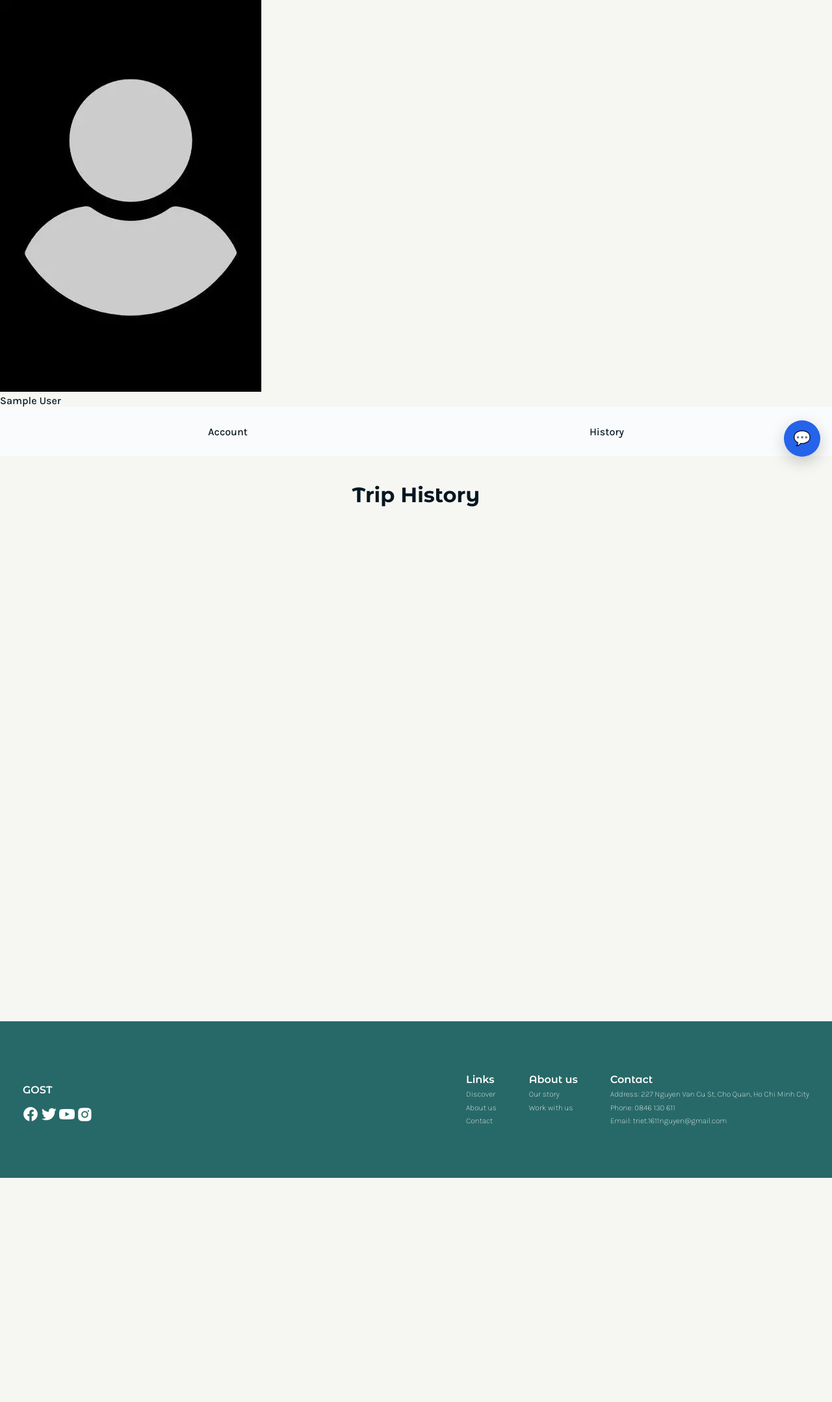
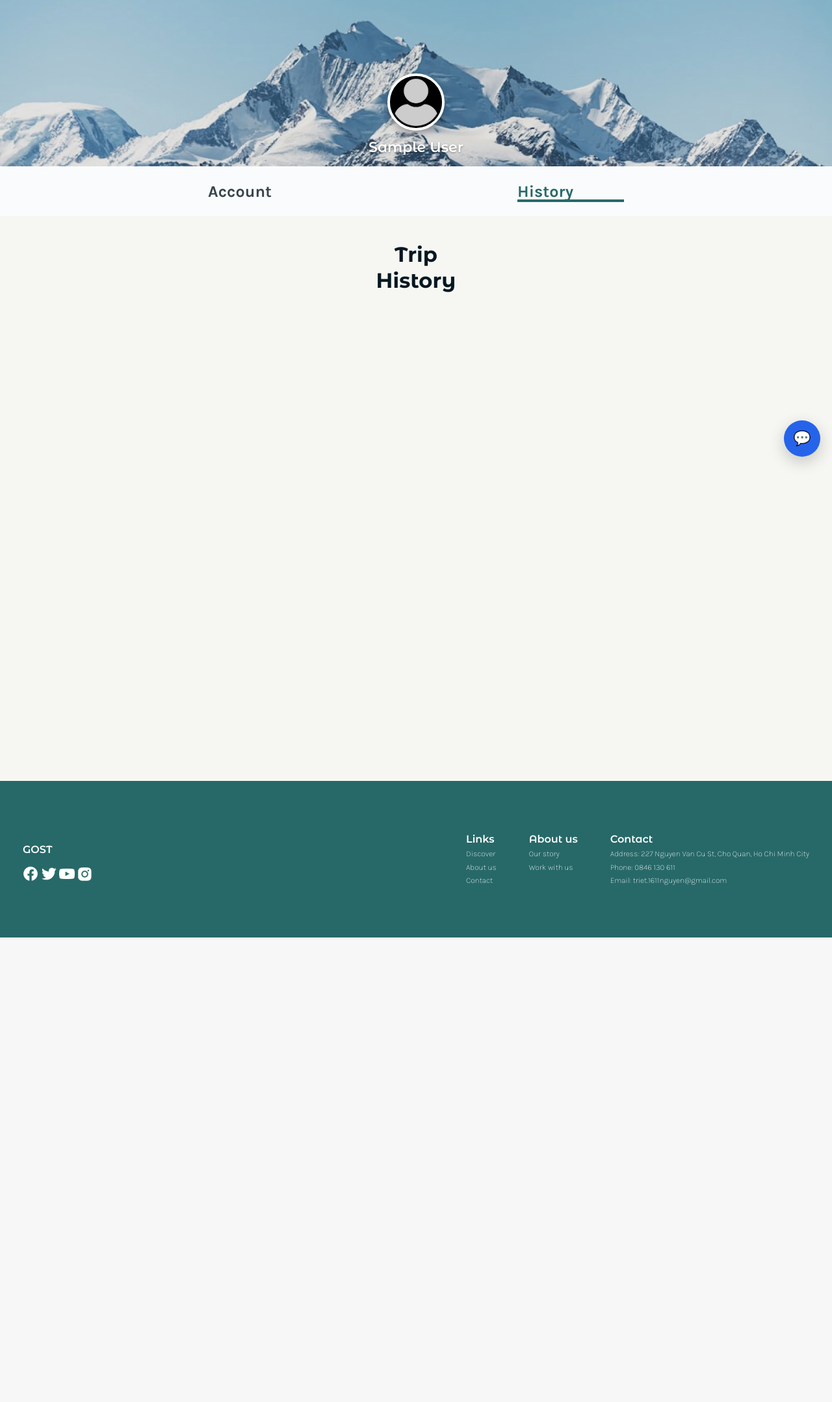
Before and after one commit to cgk1401/SMART-TOURISM-SYSTEM, a Django app: page /account/history/ in a window 1280 px wide. Shown: the part 79-2237 px from the top of the page at 65% size. After the commit the page ends 1522 px from the top, so only its background shows below. Run offline with Django 4.2, Linux system fonts and the light colour scheme; the visitor is signed in with stand-in values (Sample User, id 1).

Commit message:
fix history.html

```diff
--- a/Sightseeing/AccountScreen/static/history.css
+++ b/Sightseeing/AccountScreen/static/history.css
@@ -290,3 +290,50 @@
             font-family: 'Montserrat Alternates', sans-serif;
             text-shadow: 0 1px 3px rgba(0,0,0,0.4);
         }
+
+#main-container{
+    width: 100%;
+    height: 100%;
+    flex-direction: column;
+    align-items: center;
+    display: inline-flex;
+    gap: 40px
+}
+
+.nav-container{
+    width: 100%;
+    height: 74px;
+    position: relative;
+    background: #FAFBFC;
+    overflow: hidden;
+    border-top: 1px #FAFBFC solid;
+    border-bottom: 1px #FAFBFC solid;
+    display: flex;
+    justify-content: center;
+    align-items: center;
+}
+
+.nav-bar{
+    width: 50%;
+    justify-content: space-between;
+    align-items: center;
+    display: inline-flex
+}
+
+.Name-History{
+    width: 153px;
+    text-align: center;
+    color: #051721;
+    font-size: 32px;
+    font-family: Montserrat Alternates;
+    font-weight: 700;
+    line-height: 40px;
+    letter-spacing: 0.16px;
+    word-wrap: break-word
+}
+
+.content-container-1{
+    align-self: stretch;
+    height: 710.20px;
+    position: relative
+}
--- a/Sightseeing/AccountScreen/templates/app/history.html
+++ b/Sightseeing/AccountScreen/templates/app/history.html
@@ -6,34 +6,14 @@
 {% block body_class %} {% endblock %}
 
 {% block extra_css %}
-    <link rel = "stylesheet" href = "{% static 'history_style.css' %}">
+    <link rel = "stylesheet" href = "{% static 'history.css' %}">
+    <link rel="stylesheet" href="https://cdnjs.cloudflare.com/ajax/libs/font-awesome/6.4.0/css/all.min.css">
     {% include 'app/chat_widget.html' %}
 {% endblock %}
 
 
 {% block content %}
-<svg style="display: none;">
-    <symbol id="icon-location-heart" viewBox="0 0 20 20">
-        <path d="M16.6668 8.33317C16.6668 12.494 12.051 16.8273 10.501 18.1657C10.3566 18.2742 10.1808 18.333 10.0002 18.333C9.8195 18.333 9.64373 18.2742 9.49933 18.1657C7.94933 16.8273 3.3335 12.494 3.3335 8.33317C3.3335 6.56506 4.03588 4.86937 5.28612 3.61913C6.53636 2.36888 8.23205 1.6665 10.0002 1.6665C11.7683 1.6665 13.464 2.36888 14.7142 3.61913C15.9645 4.86937 16.6668 6.56506 16.6668 8.33317Z" stroke="#276968" stroke-width="1.66667" stroke-linecap="round" stroke-linejoin="round"/>
-        <path d="M10 10.8335C11.3807 10.8335 12.5 9.71421 12.5 8.3335C12.5 6.95278 11.3807 5.8335 10 5.8335C8.61929 5.8335 7.5 6.95278 7.5 8.3335C7.5 9.71421 8.61929 10.8335 10 10.8335Z" stroke="#276968" stroke-width="1.66667" stroke-linecap="round" stroke-linejoin="round"/>
-    </symbol>
 
-    <symbol id="icon-date" viewBox="0 0 20 20">
-        <path d="M15 3.33301H5C4.07954 3.33301 3.33317 4.07937 3.33317 4.99984V16.6665C3.33317 17.587 4.07954 18.3332 5 18.3332H15C15.9205 18.3332 16.6668 17.587 16.6668 16.6665V4.99984C16.6668 4.07937 15.9205 3.33301 15 3.33301Z" fill="none" stroke="#276968" stroke-width="1.5" stroke-linecap="round" stroke-linejoin="round"/>
-        <path d="M13.3335 1.66699V4.16699" fill="none" stroke="#276968" stroke-width="1.5" stroke-linecap="round" stroke-linejoin="round"/>
-        <path d="M6.6665 1.66699V4.16699" fill="none" stroke="#276968" stroke-width="1.5" stroke-linecap="round" stroke-linejoin="round"/>
-        <path d="M3.33317 7.5H16.6668" fill="none" stroke="#276968" stroke-width="1.5" stroke-linecap="round" stroke-linejoin="round"/>
-    </symbol>
-
-    <symbol id="icon-duration" viewBox="0 0 20 20">
-        <path d="M10 1.66699C14.6024 1.66699 18.3332 5.39785 18.3332 10.0003C18.3332 14.6027 14.6024 18.3335 10 18.3335C5.3976 18.3335 1.66683 14.6027 1.66683 10.0003C1.66683 5.39785 5.3976 1.66699 10 1.66699Z" fill="none" stroke="#276968" stroke-width="1.5" stroke-linecap="round" stroke-linejoin="round"/>
-        <path d="M10 5V10L13.3333 11.6667" fill="none" stroke="#276968" stroke-width="1.5" stroke-linecap="round" stroke-linejoin="round"/>
-    </symbol>
-
-    <symbol id="icon-chevron-right" viewBox="0 0 20 20">
-        <path d="M7.5 15L12.5 10L7.5 5" fill="none" stroke="#276968" stroke-width="1.67" stroke-linecap="round" stroke-linejoin="round"/>
-    </symbol>
-</svg>
 
 
 
@@ -45,15 +25,13 @@
                 </div>
 
             <button class="view-details-button">
-                <svg class="view-details-icon" width="20" height="20">
-                    <use href="#icon-chevron-right" xlink:href="#icon-chevron-right"></use>
-                </svg>
+                <i class="fa-notdog fa-solid fa-angle-right"></i>
             </button>
         </div>
 
         <div class="trip-footer">
             <div class="trip-info-item">
-                <svg class="info-icon" width="18" height="18"><use href="#icon-date"></use></svg>
+                <i class="fa-notdog fa-solid fa-calendar"></i>
                 <div class="info-text-wrapper">
                     <span class="info-label">Date:</span>
                     <span class="info-value" data-type="date">Dec 15, 2024</span>
@@ -61,7 +39,7 @@
             </div>
 
             <div class="trip-info-item">
-                <svg class="info-icon" width="18" height="18"><use href="#icon-location-heart"></use></svg>
+                <i class="fa-notdog fa-solid fa-location-dot"></i>
                 <div class="info-text-wrapper">
                     <span class="info-label">Total Places:</span>
                     <span class="info-value" data-type="total-places">3</span>
@@ -69,7 +47,7 @@
             </div>
 
             <div class="trip-info-item">
-                <svg class="info-icon" width="18" height="18"><use href="#icon-duration"></use></svg>
+                <i class="fa-notdog fa-solid fa-clock"></i>
                 <div class="info-text-wrapper">
                     <span class="info-label">Duration:</span>
                     <span class="info-value" data-type="duration">4 hrs</span>
@@ -96,10 +74,10 @@
         </div>
     </div>
 
-<div style="width: 100%; height: 100%; flex-direction: column; align-items: center; display: inline-flex; gap: 40px">
+<div id = "main-container">
 
-    <div style="width: 100%; height: 74px; position: relative; background: #FAFBFC; overflow: hidden; border-top: 1px #FAFBFC solid; border-bottom: 1px #FAFBFC solid; display: flex; justify-content: center; align-items: center;">
-        <div style="width: 50%; justify-content: space-between; align-items: center; display: inline-flex">
+    <div class= "nav-container">
+        <div class="nav-bar">
             <a href="{% url 'AccountScreen:account' %}" class="nav-tab">
                 <span class="tab-text">Account</span>
             </a>
@@ -110,12 +88,11 @@
         </div>
     </div>
 
-    <div style="width: 1352px; height: 790.20px; flex-direction: column; justify-content: flex-start; align-items: flex-start; gap: 40px; display: flex">
-        <div style="align-self: stretch; height: 40px; justify-content: flex-start; align-items: flex-start; display: inline-flex">
-            <div style="flex: 1 1 0;text-align: center; color: #051721; font-size: 32px; font-family: Montserrat Alternates; font-weight: 700; line-height: 40px; word-wrap: break-word">Trip History</div>
-        </div>
+    <div id= "content-container">
 
-        <div style="align-self: stretch; height: 710.20px; position: relative">
+        <div class = "Name-History">Trip History</div>
+
+        <div class="content-container-1">
             <div id="history-list" class="trip-list-container">
                 </div>
         </div>
@@ -123,7 +100,6 @@
 </div>
 
 <script>
-    // Pass trip history data from Django backend to JavaScript
     window.TRIP_HISTORY = JSON.parse('{{ trip_history|escapejs }}');
 </script>
 {% endblock %}
```
